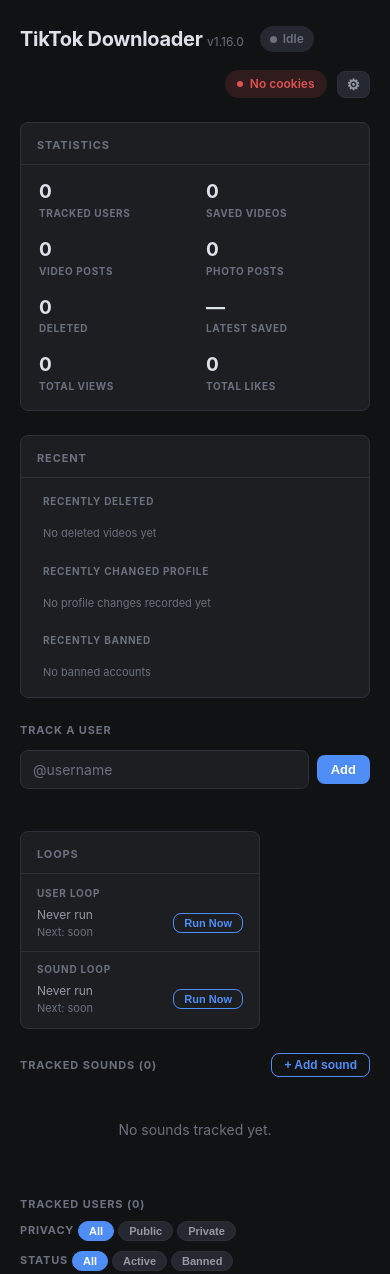
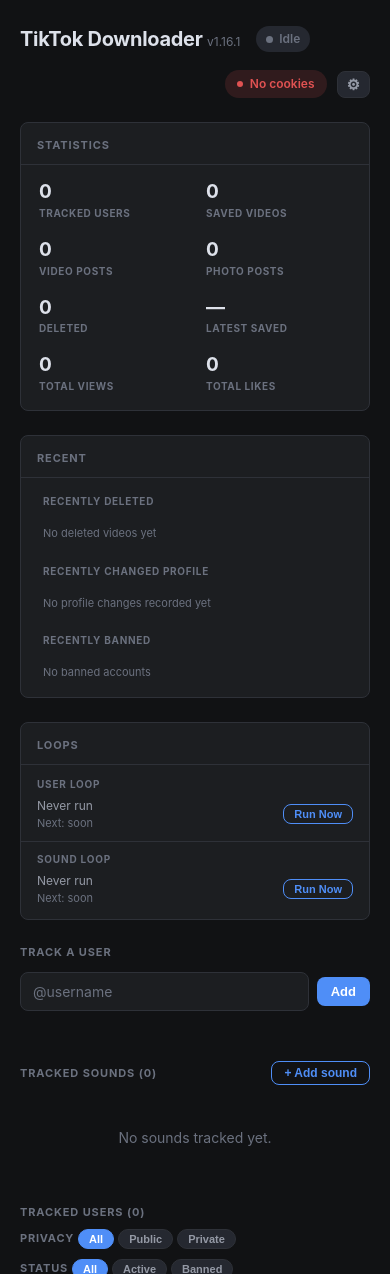
Before and after one commit to nikolainyegaard/tiktok-downloader, a Flask app: page / in a window 390 px wide. Shown: the top 1274 px of the page. Run offline with Flask 3, Linux system fonts and the light colour scheme; data that the repository does not hold is empty; some libraries are stand-ins or nearby versions.

Commit message:
refactor: move Loops panel into top-panels dashboard row (v1.16.1)
Loops card (User Loop / Sound Loop last/next/Run Now) moved from beside
the Track a user input into the top-panels 3-column grid alongside
Statistics and Recent. All three top cards now share identical panel-card
styling with no visual inconsistency.

Track a user restored to a clean full-width standalone section below.
top-panels grid updated to 1fr 1fr 1fr; breakpoints at 900px (2-col)
and 600px (1-col). No backend or API changes.

```diff
--- a/config.py
+++ b/config.py
@@ -5,7 +5,7 @@ All modules import paths and settings from here.
 
 import os
 
-APP_VERSION = "1.16.0"
+APP_VERSION = "1.16.1"
 import shutil
 
 DATA_DIR     = os.environ.get("DATA_DIR",   "./data")
--- a/templates/index.html
+++ b/templates/index.html
@@ -726,10 +726,11 @@
 
     .top-panels {
       display: grid;
-      grid-template-columns: 1fr 1fr;
+      grid-template-columns: 1fr 1fr 1fr;
       gap: 24px;
     }
-    @media (max-width: 720px) { .top-panels { grid-template-columns: 1fr; } }
+    @media (max-width: 900px) { .top-panels { grid-template-columns: 1fr 1fr; } }
+    @media (max-width: 600px) { .top-panels { grid-template-columns: 1fr; } }
 
     .panel-card {
       background: var(--surface);
@@ -1069,31 +1070,8 @@
       </div>
     </div>
 
-  </div>
-
-  <!-- Add user + Loop control -->
-  <section style="display:flex;gap:16px;align-items:flex-start;flex-wrap:wrap">
-
-    <div style="flex:1;min-width:220px">
-      <div class="section-title">Track a user</div>
-      <div class="add-form">
-        <div
-          class="handle-input"
-          id="handleInput"
-          contenteditable="true"
-          role="textbox"
-          aria-label="TikTok username"
-          data-placeholder="@username"
-          spellcheck="false"
-        ></div>
-        <button class="btn-primary" id="addBtn" onclick="addUser()">Add</button>
-      </div>
-      <div class="add-status" id="addStatus"></div>
-      <div class="pending-list" id="pendingList"></div>
-    </div>
-
-    <!-- Loop control card -->
-    <div class="panel-card" style="flex:0 0 auto;min-width:240px">
+    <!-- Loops panel -->
+    <div class="panel-card">
       <div class="panel-header">
         <span class="section-title" style="margin-bottom:0">Loops</span>
       </div>
@@ -1126,6 +1104,25 @@
       </div>
     </div>
 
+  </div>
+
+  <!-- Add user -->
+  <section>
+    <div class="section-title">Track a user</div>
+    <div class="add-form">
+      <div
+        class="handle-input"
+        id="handleInput"
+        contenteditable="true"
+        role="textbox"
+        aria-label="TikTok username"
+        data-placeholder="@username"
+        spellcheck="false"
+      ></div>
+      <button class="btn-primary" id="addBtn" onclick="addUser()">Add</button>
+    </div>
+    <div class="add-status" id="addStatus"></div>
+    <div class="pending-list" id="pendingList"></div>
   </section>
 
   <!-- Sounds -->
```
Also changed, not shown: README.md.
